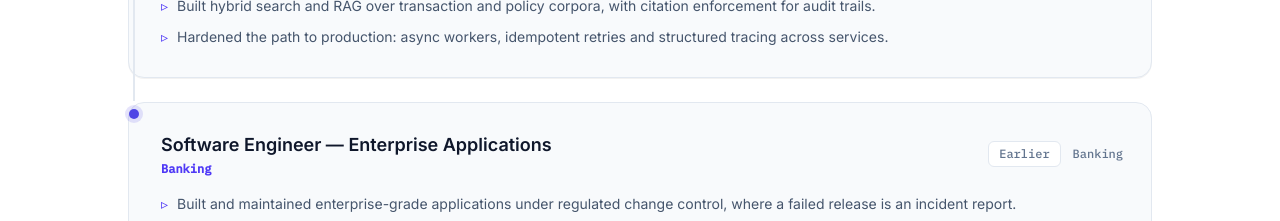
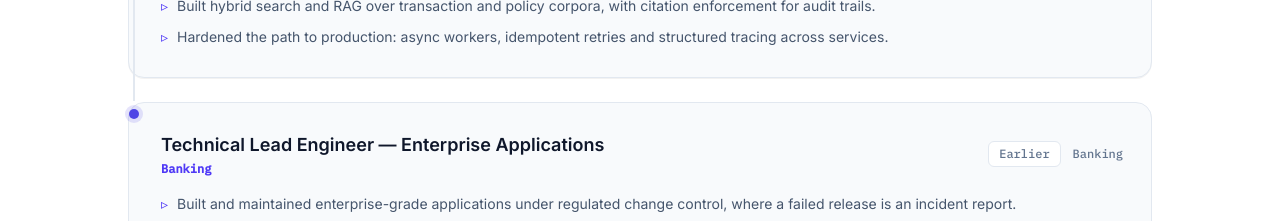
Before and after one commit to machhakiran/machhakiran.io, a Next.js app: page / in a window 1280 px wide. Shown: the part 8980-9201 px from the top of the page. Built offline with nearby package versions, Linux system fonts and the light colour scheme.

Commit message:
feat(profile): update job title to Technical Lead Engineer — Enterprise Applications

```diff
--- a/index.html
+++ b/index.html
@@ -724,7 +724,7 @@
       <article class="job">
         <div class="when">Earlier<em>Banking</em></div>
         <div class="what">
-          <h3>Software Engineer — Enterprise Applications</h3>
+          <h3>Technical Lead Engineer — Enterprise Applications</h3>
           <div class="org">Banking</div>
         </div>
         <div class="detail">
--- a/lib/data/experience.ts
+++ b/lib/data/experience.ts
@@ -43,7 +43,7 @@ export const jobs: Job[] = [
   {
     when: 'Earlier',
     location: 'Banking',
-    title: 'Software Engineer — Enterprise Applications',
+    title: 'Technical Lead Engineer — Enterprise Applications',
     org: 'Banking',
     bullets: [
       'Built and maintained enterprise-grade applications under regulated change control, where a failed release is an incident report.',
```
